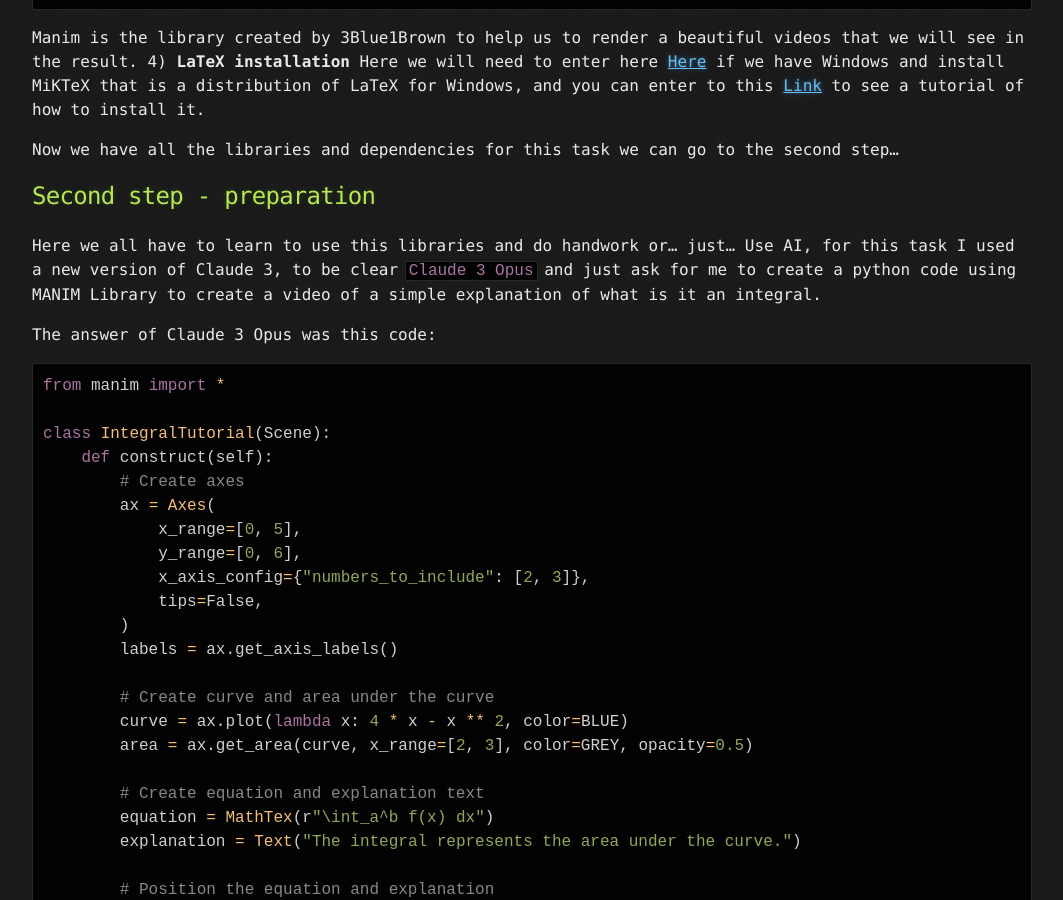
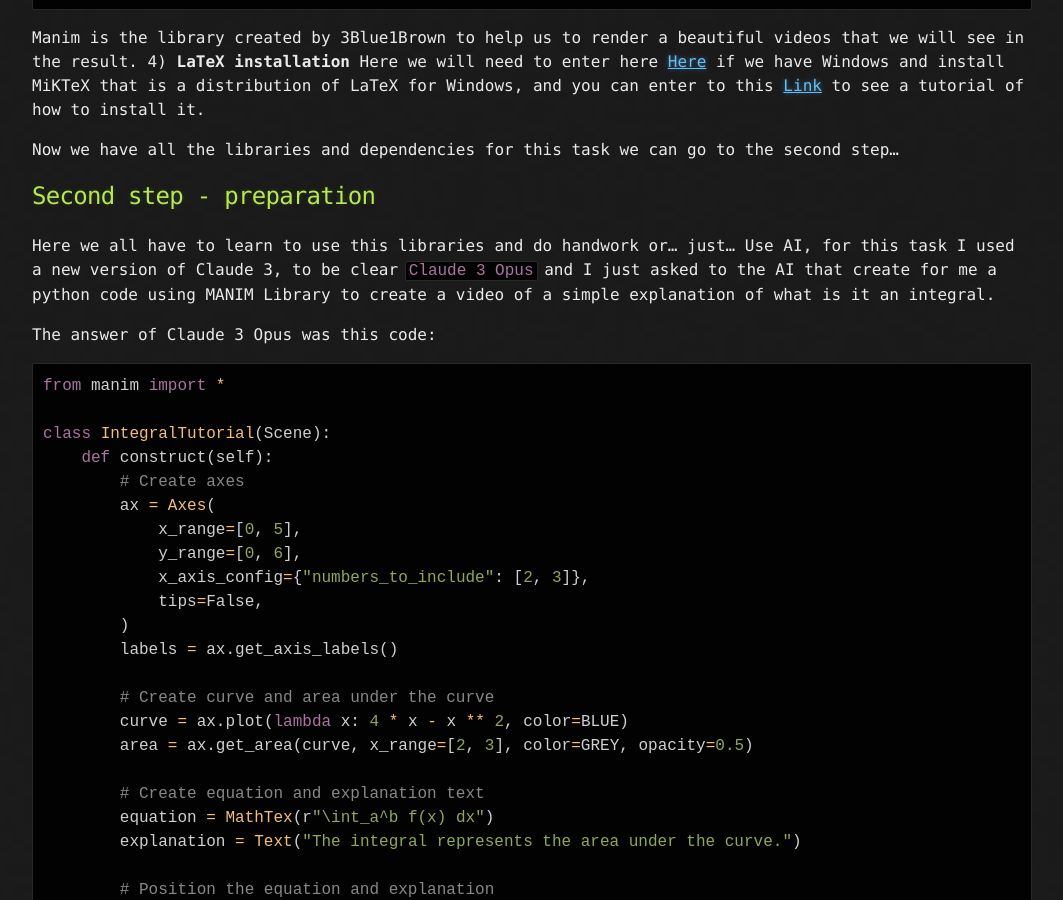
Before and after one commit to Kuper-xx/kuper-xx.github.io, a Jekyll site: the page built from _posts/2024-03-12-A-Way-To-Learn-Math-With-AI.md, in a window 1280 px wide and 900 px high, scrolled down 671 px. Shown: the whole window, without its empty margins (108-1171 px from the left). Built offline with Jekyll 4.4.1, drawn with Linux system fonts in a browser that asks for light colours.

Commit message:
some other fixes

```diff
--- a/_posts/2024-03-12-A-Way-To-Learn-Math-With-AI.md
+++ b/_posts/2024-03-12-A-Way-To-Learn-Math-With-AI.md
@@ -30,7 +30,7 @@ Now we have all the libraries and dependencies for this task we can go to the se
 
 ## [](#header-2)Second step - preparation
 
-Here we all have to learn to use this libraries and do handwork or... just... Use AI, for this task I used a new version of Claude 3, to be clear `Claude 3 Opus` and just ask for me to create a python code using MANIM Library to create a video of a simple explanation of what is it an integral.
+Here we all have to learn to use this libraries and do handwork or... just... Use AI, for this task I used a new version of Claude 3, to be clear `Claude 3 Opus` and I just asked to the AI that create for me a python code using MANIM Library to create a video of a simple explanation of what is it an integral.
 
 The answer of Claude 3 Opus was this code:
 
```
